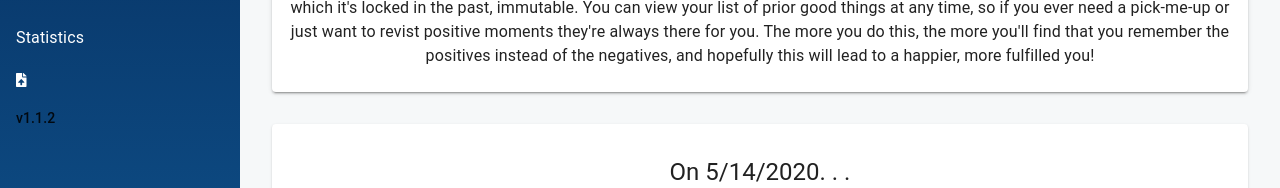
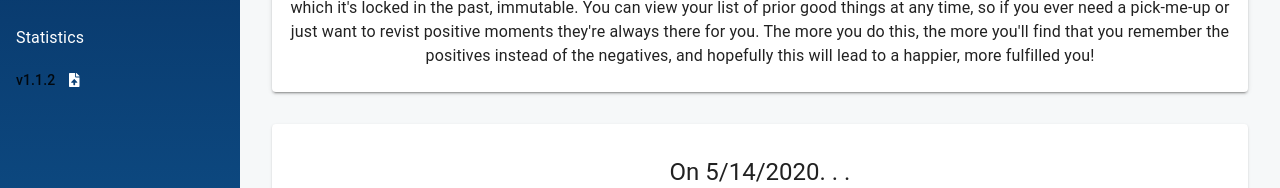
Before and after one commit to Dantaro/one-nice-thing, a React (Create React App) app: page / in a window 1280 px wide. Shown: the part 202-390 px from the top of the page. Built offline with nearby package versions, Linux system fonts and the light colour scheme.

Commit message:
v1.2.0 - Additional styling and directions

```diff
--- a/src/appshell/AppShell.js
+++ b/src/appshell/AppShell.js
@@ -62,6 +62,7 @@ const useStyles = makeStyles((theme) => ({
         textDecoration: 'none',
         color: '#fff',
         cursor: 'pointer',
+        marginLeft: '1em',
     },
 }))
 
@@ -99,6 +100,7 @@ export default ({ children }) => {
                     </ListItem>
                 </Link>
                 <ListItem>
+                    <Typography variant="subtitle2">v1.1.2</Typography>
                     <Typography
                         variant="subtitle2"
                         onClick={() => setTransferSaveOpen(true)}
@@ -106,9 +108,6 @@ export default ({ children }) => {
                     >
                         <FontAwesomeIcon icon={faFileUpload} />
                     </Typography>
-                </ListItem>
-                <ListItem>
-                    <Typography variant="subtitle2">v1.1.2</Typography>
                 </ListItem>
             </List>
             <TransferModal
--- a/src/component/transfer/TransferBox.js
+++ b/src/component/transfer/TransferBox.js
@@ -46,8 +46,10 @@ const SaveLoadQuestion = ({ handleLoad, handleSave, classes }) => {
                 alignItems="center"
             >
                 <Grid item xs={12}>
-                    Create an export of your notes so you can import them on
-                    another device.
+                    <Typography>
+                        Create an export of your notes so you can import them on
+                        another device.
+                    </Typography>
                 </Grid>
                 <Grid item xs={6} className={classes.buttonGridContainer}>
                     <Button onClick={handleLoad}>Import</Button>
```
